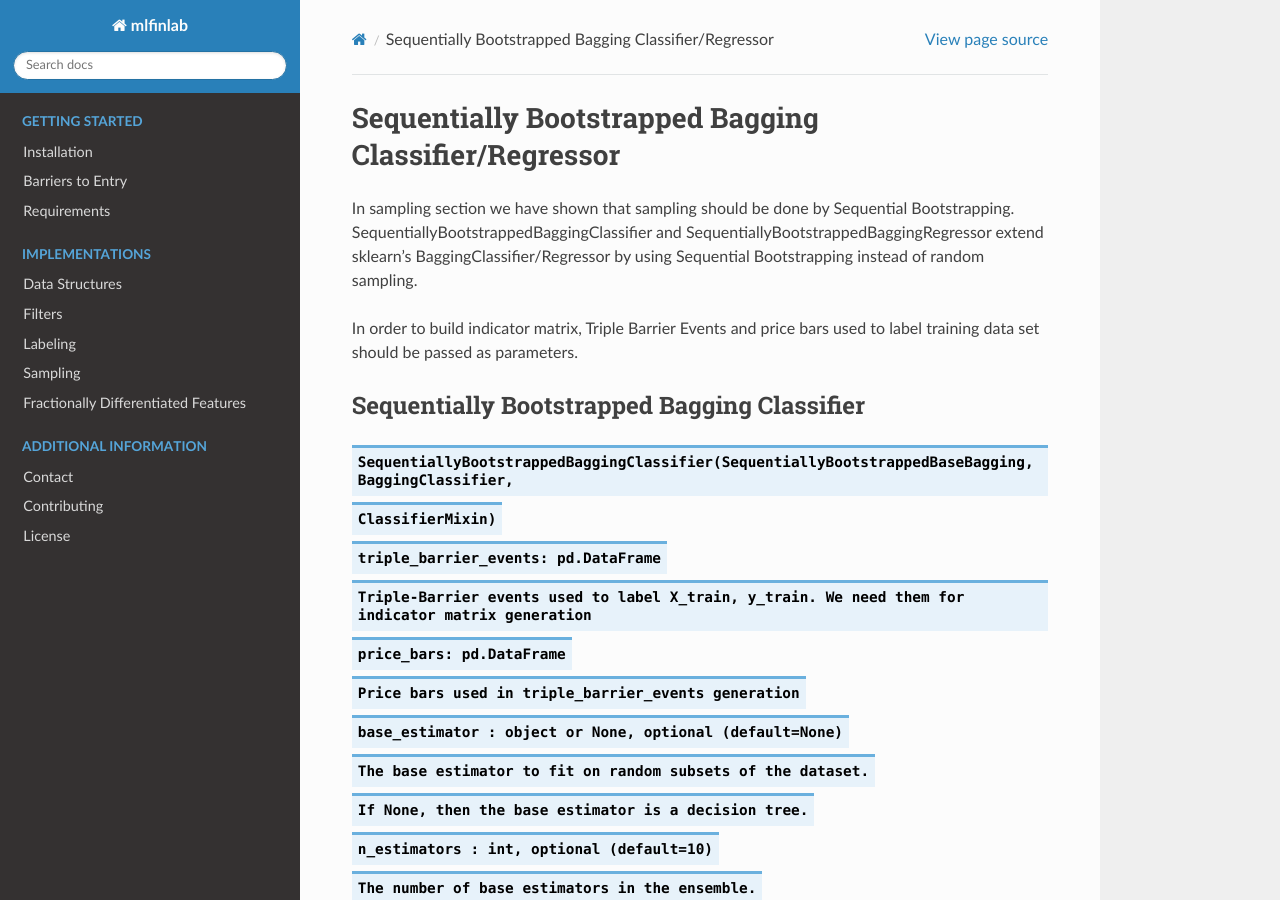
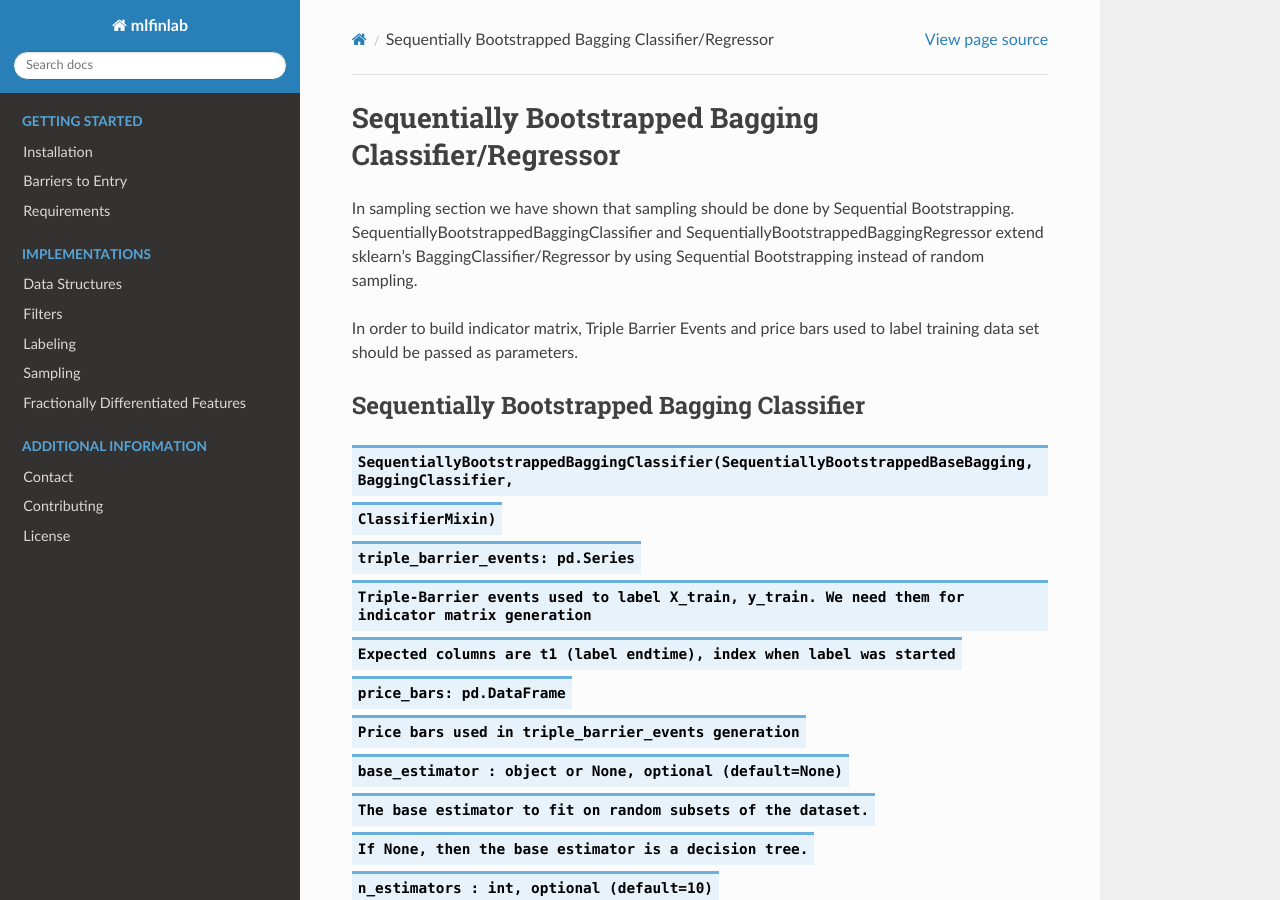
Before and after one commit to hudson-and-thames/mlfinlab, a Sphinx documentation site: the page built from docs/source/implementations/sb_bagging.rst, in a window 1280 px wide and 900 px high. Built offline with Sphinx 7.4.7 and the Read the Docs theme 2.0.0, drawn with Linux system fonts in a browser that asks for light colours; some of the changed text lies outside the part shown.

Commit message:
Update docstrings in SB Bagging so that triple_barrier events are pd.Series(triple_barrier_events.t1)

```diff
--- a/docs/source/implementations/sb_bagging.rst
+++ b/docs/source/implementations/sb_bagging.rst
@@ -15,8 +15,9 @@ Sequentially Bootstrapped Bagging Classifier
 
 .. py:class:: SequentiallyBootstrappedBaggingClassifier(SequentiallyBootstrappedBaseBagging, BaggingClassifier,
                                                 ClassifierMixin)
-    triple_barrier_events: pd.DataFrame
+    triple_barrier_events: pd.Series
           Triple-Barrier events used to label X_train, y_train. We need them for indicator matrix generation
+          Expected columns are t1 (label endtime), index when label was started
       price_bars: pd.DataFrame
           Price bars used in triple_barrier_events generation
       base_estimator : object or None, optional (default=None)
@@ -61,8 +62,9 @@ Sequentially Bootstrapped Bagging Regressor
 ============================================
 
 .. py:class:: SequentiallyBootstrappedBaggingRegressor(SequentiallyBootstrappedBaseBagging, BaggingRegressor, RegressorMixin)
-    triple_barrier_events: pd.DataFrame
+    triple_barrier_events: pd.Series
           Triple-Barrier events used to label X_train, y_train. We need them for indicator matrix generation
+          Expected columns are t1 (label endtime), index when label was started
       price_bars: pd.DataFrame
           Price bars used in triple_barrier_events generation
       base_estimator : object or None, optional (default=None)
```
Also changed, not shown: 2 other files.
